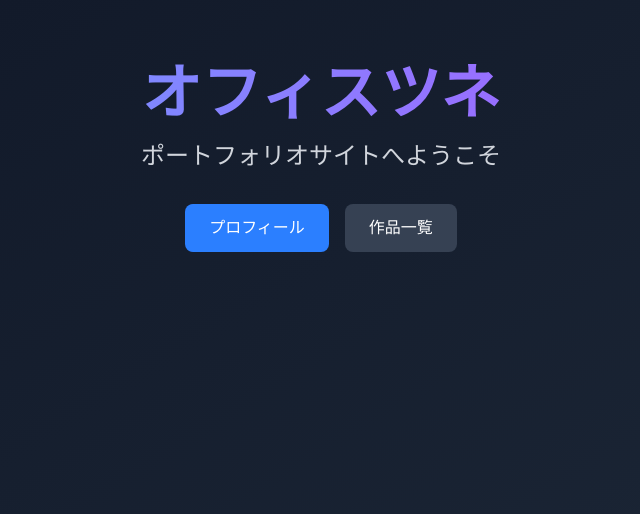
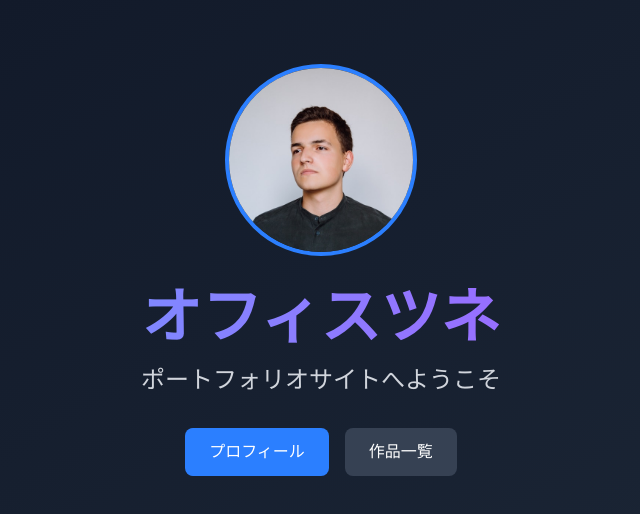
Before and after one commit to tsune-s/my-portfolio, a Next.js app: page / in a window 1280 px wide. Shown: the top 514 px of the page, without its empty margins (319-959 px from the left). Built offline with nearby package versions, Linux system fonts and the light colour scheme.

Commit message:
コメントは無し

```diff
--- a/app/page.tsx
+++ b/app/page.tsx
@@ -1,5 +1,6 @@
 'use client';
 import { motion } from 'framer-motion';
+import Image from 'next/image';
 
 export default function Home() {
   return (
@@ -11,6 +12,20 @@ export default function Home() {
           transition={{ duration: 0.8 }}
           className="text-center"
         >
+          <motion.div
+            initial={{ opacity: 0, scale: 0.8 }}
+            animate={{ opacity: 1, scale: 1 }}
+            transition={{ duration: 0.8, delay: 0.2 }}
+            className="relative w-48 h-48 mx-auto mb-8 rounded-full overflow-hidden border-4 border-blue-500"
+          >
+            <Image
+              src="/profile.jpg"
+              alt="プロフィール写真"
+              fill
+              className="object-cover"
+              priority
+            />
+          </motion.div>
           <motion.h1
             className="text-5xl md:text-6xl font-bold mb-4 bg-clip-text text-transparent bg-gradient-to-r from-blue-400 to-purple-500"
           >
```
Also changed, not shown: public/profile.jpg (added).
